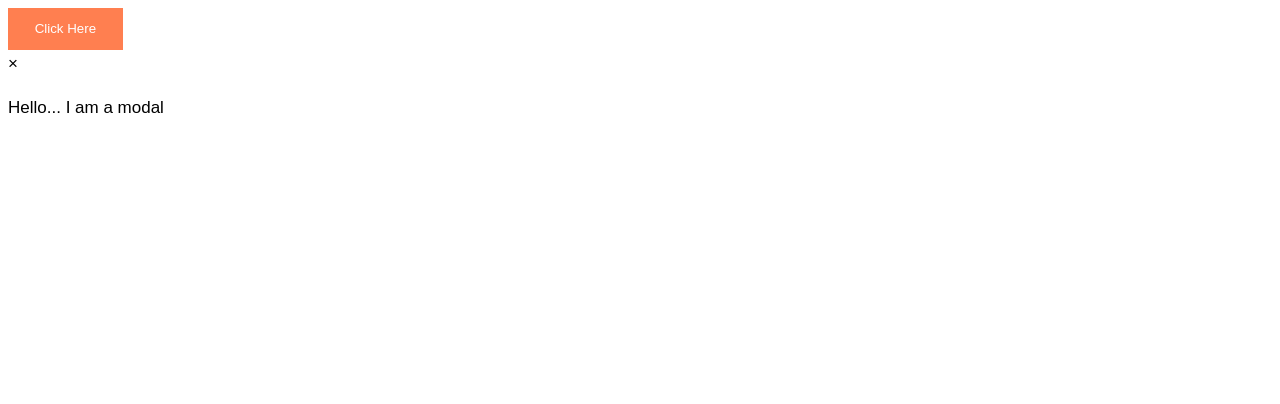
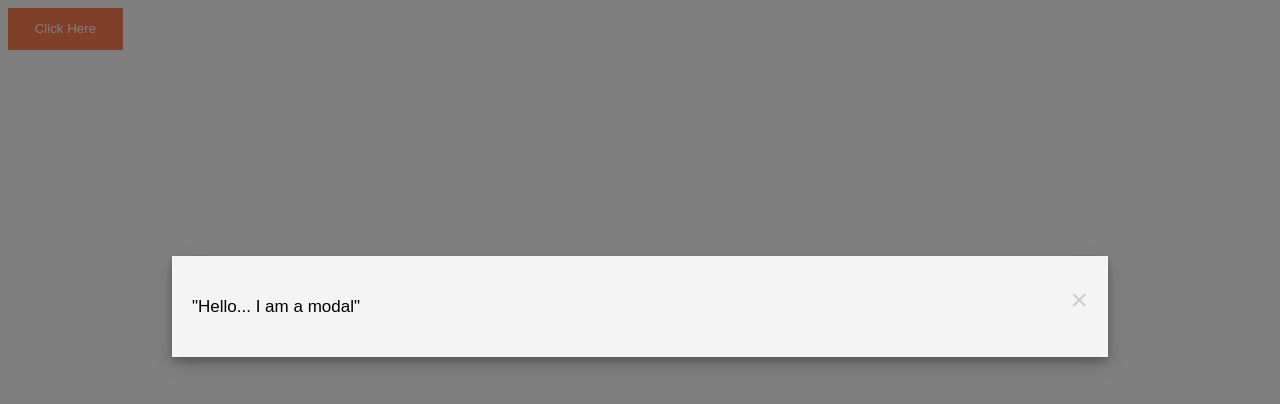
Before and after one commit to TheEolian/Modal, a plain HTML site: page index.html in a window 1280 px wide. Drawn offline with Linux system fonts and the light colour scheme.

Commit message:
added modal styling

```diff
--- a/index.html
+++ b/index.html
@@ -11,9 +11,9 @@
   <button id="modalBtn" class="button">Click Here</button>
 
   <div id="simpleModal" class="modal">
-    <div id="modal-content">
+    <div class="modal-content">
       <span class="closeBtn">&times;</span>
-      <p>Hello... I am a modal</p>
+      <p>"Hello... I am a modal"</p>
     </div>
   </div>
 
--- a/style.css
+++ b/style.css
@@ -14,3 +14,34 @@ body {
 .button:hover {
   background: #333;
 }
+
+.modal {
+  position: fixed;
+  z-index: 1;
+  left: 0;
+  top: 0;
+  height: 100%;
+  width: 100%;
+  overflow: auto;
+  background-color: rgba(0,0,0,0.5);
+}
+
+.modal-content {
+  background-color: #f4f4f4;
+  margin: 20% auto;
+  padding: 20px;
+  width: 70%;
+  box-shadow: 0 5px 8px 0 rgba(0,0,0,0.2),0 7px 20px 0 rgba(0,0,0,0.17);
+}
+
+.closeBtn {
+  color: #ccc;
+  float: right;
+  font-size: 30px;
+}
+
+.closeBtn:hover,.closeBtn:focus {
+  color: #000;
+  text-decoration: none;
+  cursor: pointer;
+}
```
